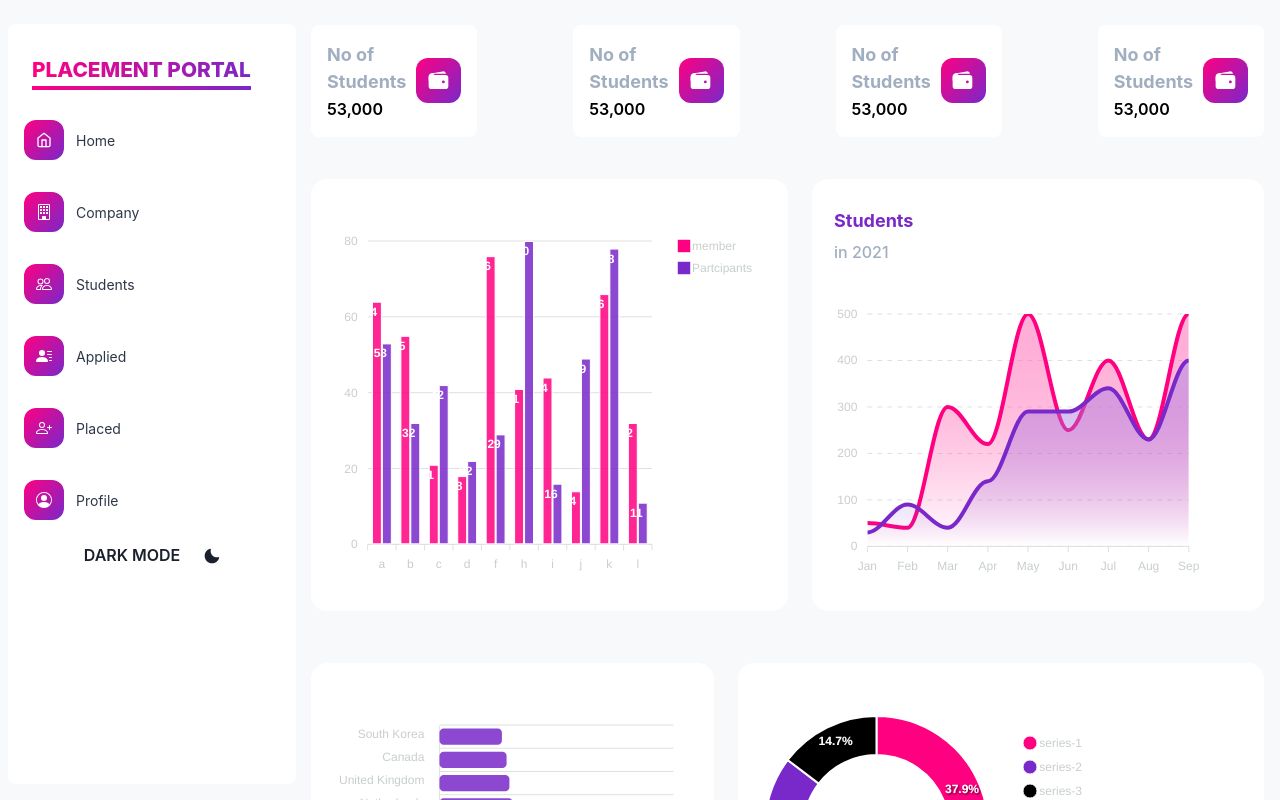
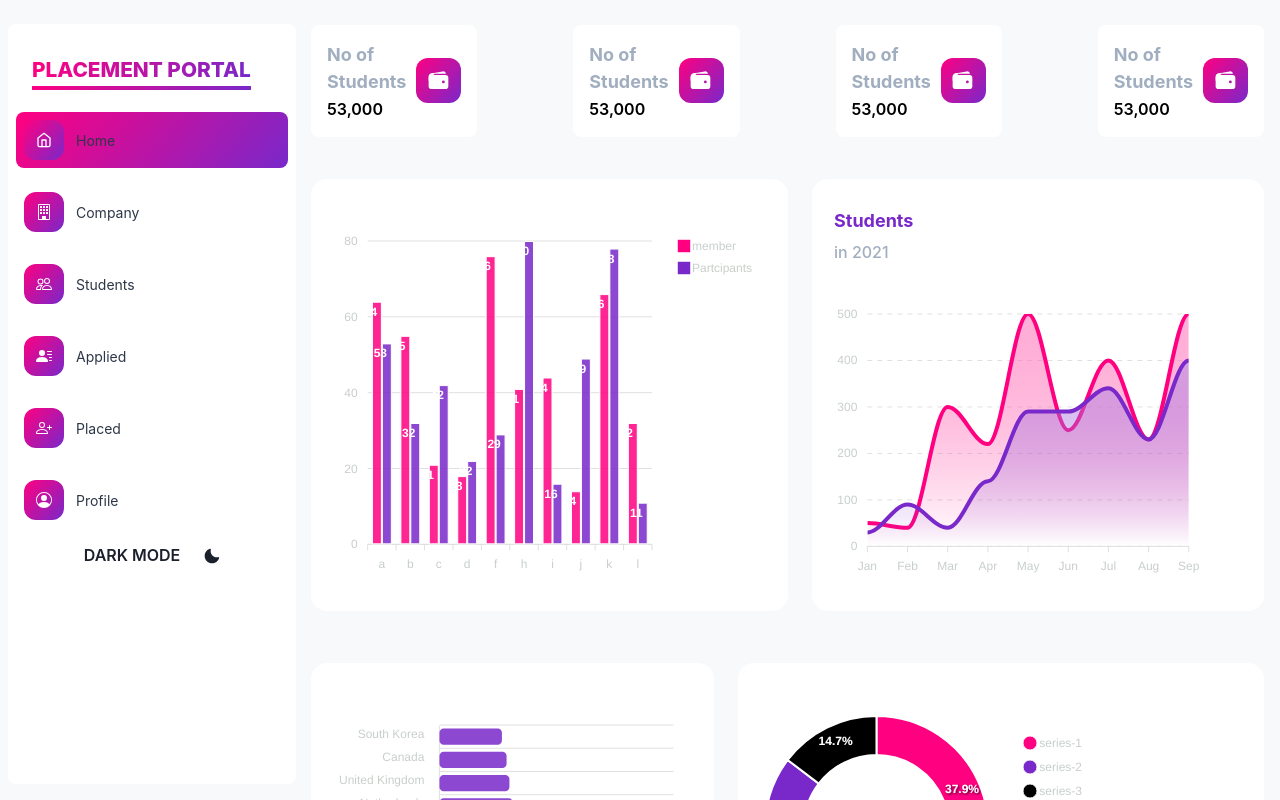
Before and after one commit to VarunSAthreya/placement-management, a Next.js app in the folder apps/web/: page / in a window 1280 px wide. Shown: the top 800 px of the page. Built offline with nearby package versions, Linux system fonts and the light colour scheme; no server answers.

Commit message:
Show current tab in sidebar

```diff
--- a/apps/web/components/Sidebar/Sidebar.tsx
+++ b/apps/web/components/Sidebar/Sidebar.tsx
@@ -14,6 +14,7 @@ import {
     useColorModeValue,
     useDisclosure,
 } from '@chakra-ui/react';
+import { useRouter } from 'next/router';
 import React from 'react';
 import {
     BsBuilding,
@@ -128,6 +129,11 @@ const SidebarContent = ({ onClose, ...rest }) => {
 };
 
 const NavItem = ({ icon, link, children, ...rest }) => {
+    const router = useRouter();
+    const defaultColor = useColorModeValue('white', '#242526');
+    console.log(router.asPath);
+    console.log({ link });
+
     return (
         <Link
             style={{ textDecoration: 'none' }}
@@ -141,7 +147,11 @@ const NavItem = ({ icon, link, children, ...rest }) => {
                 borderRadius="lg"
                 role="group"
                 cursor="pointer"
-                bg={useColorModeValue('white', '#242526')}
+                bg={
+                    router.asPath === link
+                        ? 'linear-gradient( 310deg, #7928CA 0%, #FF0080 100%)'
+                        : defaultColor
+                }
                 my={2}
                 _hover={{
                     bg: 'linear-gradient( 310deg, #7928CA 0%, #FF0080 100%)',
```
